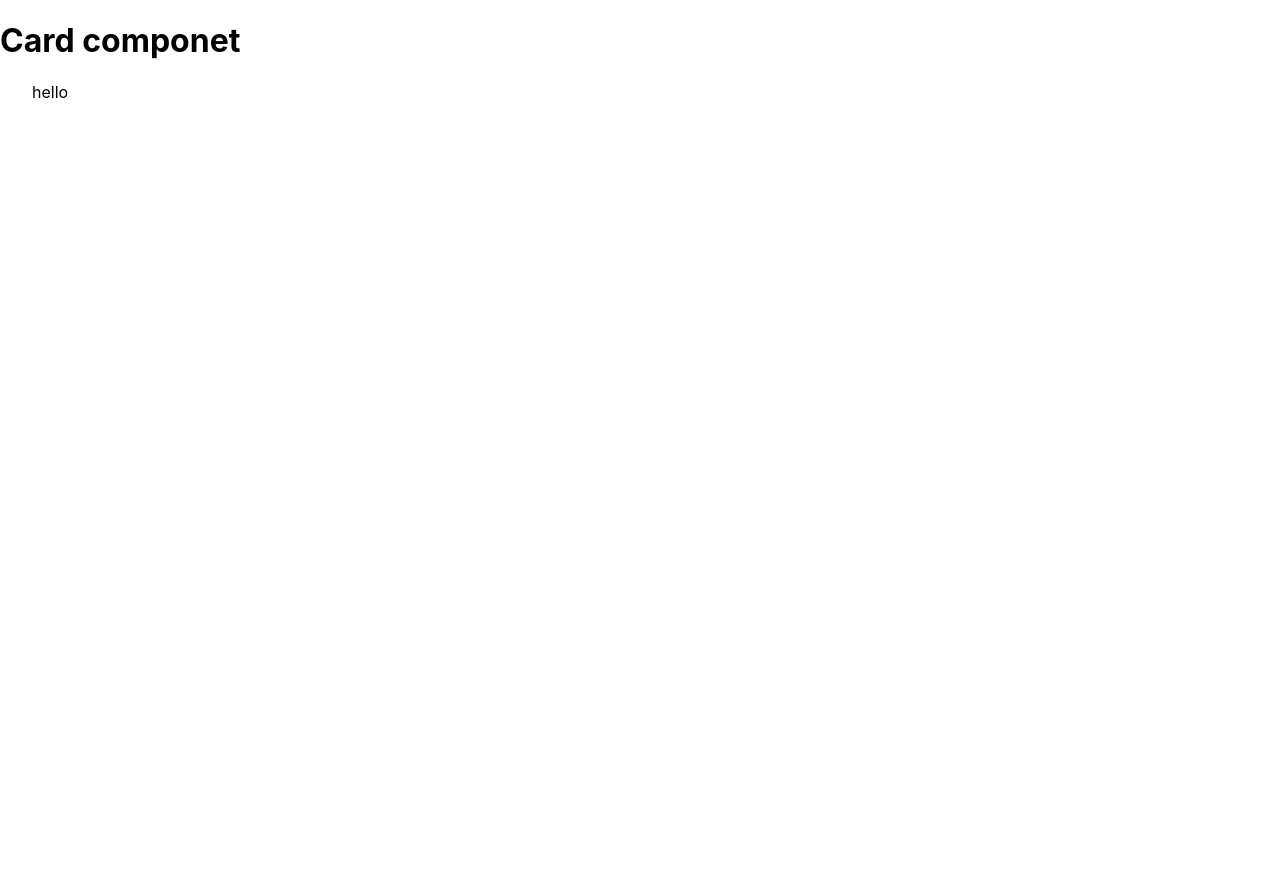
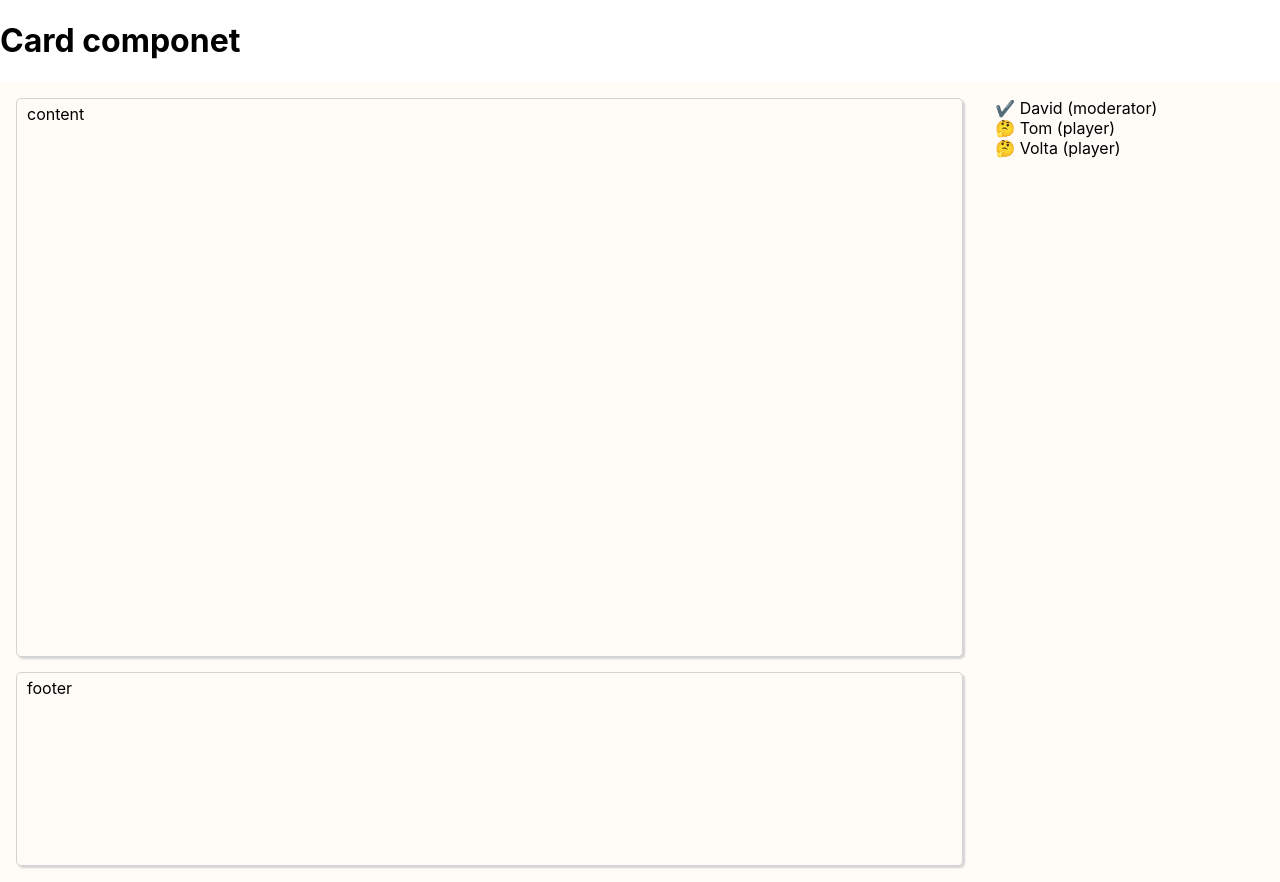
Before and after one commit to wenjoy/wenjoy.github.io, a Next.js app: page /components in a window 1280 px wide. Before the commit the page ends 800 px from the top, so only its background shows below. Built offline with nearby package versions, Linux system fonts and the light colour scheme.

Commit message:
feat: layout

```diff
--- a/next.config.js
+++ b/next.config.js
@@ -8,8 +8,7 @@ const nextConfig = {
 			.find(({oneOf}) => !!oneOf).oneOf
 			.filter(({use}) => JSON.stringify(use)?.includes('css-loader'))
 			.reduce((acc, {use}) => acc.concat(use), [])
-			.forEach(({options}) => {
-        console.log('options: ', options);
+      .forEach(({ options }) => {
 				if (options.modules) {
 					options.modules.exportLocalsConvention = 'camelCase';
 				}
--- a/pages/_app.tsx
+++ b/pages/_app.tsx
@@ -1,4 +1,4 @@
-import '../styles/globals.css'
+import './globals.css'
 import type { AppProps } from 'next/app'
 
 function MyApp({ Component, pageProps }: AppProps) {
--- /dev/null
+++ b/pages/home.module.css
@@ -0,0 +1,41 @@
+.container {
+  display: flex;
+  height: 100vh;
+  padding: 1rem;
+  background: #fffcf7;
+}
+
+.center {
+  flex: 4;
+  display: flex;
+  flex-direction: column;
+}
+
+.content {
+  padding: 5px 10px;
+  margin-bottom: 15px;
+  flex: 3;
+  box-shadow: 2px 2px 2px lightgray;
+  border: 1px solid lightgray;
+  border-radius: 5px;
+}
+
+.footer {
+  flex: 1;
+  box-shadow: 2px 2px 2px lightgray;
+  border: 1px solid lightgray;
+  border-radius: 5px;
+  padding: 5px 10px;
+}
+
+.aside {
+  flex: 1;
+  padding: 0 2rem;
+}
+
+@media (max-width: 600px) {
+  .grid {
+    width: 100%;
+    flex-direction: column;
+  }
+}
--- a/pages/index.tsx
+++ b/pages/index.tsx
@@ -1,11 +1,33 @@
 import type { NextPage } from 'next'
-import Head from 'next/head'
-import Image from 'next/image'
-import styles from '../styles/Home.module.css'
+import styles from './home.module.css'
+import { User, Role, Status } from '../components/user';
+import { List } from '../components/list';
 
 const Home: NextPage = () => {
+  const data = [
+    { id: 1, name: 'David', role: Role.Moderator, status: Status.Voted },
+    { id: 2, name: 'Tom', role: Role.Player, status: Status.Pending },
+    { id: 3, name: 'Volta', role: Role.Player, status: Status.Pending }
+  ]
+
   return (
-    <div className={styles.container}>hello</div>
+    <div className={styles.container}>
+      <section className={styles.center}>
+        <div className={styles.content}>
+          content
+        </div>
+        <div className={styles.footer}>
+          footer
+        </div>
+      </section>
+      <section className={styles.aside}>
+        <List data={data}>
+          { /*can I just User here?*/}
+          {(item) => <User {...item} />}
+        </List>
+        <div className='story'></div>
+      </section>
+    </div>
   )
 }
 
--- a/styles/Home.module.css
+++ /dev/null
@@ -1,116 +0,0 @@
-.container {
-  padding: 0 2rem;
-}
-
-.main {
-  min-height: 100vh;
-  padding: 4rem 0;
-  flex: 1;
-  display: flex;
-  flex-direction: column;
-  justify-content: center;
-  align-items: center;
-}
-
-.footer {
-  display: flex;
-  flex: 1;
-  padding: 2rem 0;
-  border-top: 1px solid #eaeaea;
-  justify-content: center;
-  align-items: center;
-}
-
-.footer a {
-  display: flex;
-  justify-content: center;
-  align-items: center;
-  flex-grow: 1;
-}
-
-.title a {
-  color: #0070f3;
-  text-decoration: none;
-}
-
-.title a:hover,
-.title a:focus,
-.title a:active {
-  text-decoration: underline;
-}
-
-.title {
-  margin: 0;
-  line-height: 1.15;
-  font-size: 4rem;
-}
-
-.title,
-.description {
-  text-align: center;
-}
-
-.description {
-  margin: 4rem 0;
-  line-height: 1.5;
-  font-size: 1.5rem;
-}
-
-.code {
-  background: #fafafa;
-  border-radius: 5px;
-  padding: 0.75rem;
-  font-size: 1.1rem;
-  font-family: Menlo, Monaco, Lucida Console, Liberation Mono, DejaVu Sans Mono,
-    Bitstream Vera Sans Mono, Courier New, monospace;
-}
-
-.grid {
-  display: flex;
-  align-items: center;
-  justify-content: center;
-  flex-wrap: wrap;
-  max-width: 800px;
-}
-
-.card {
-  margin: 1rem;
-  padding: 1.5rem;
-  text-align: left;
-  color: inherit;
-  text-decoration: none;
-  border: 1px solid #eaeaea;
-  border-radius: 10px;
-  transition: color 0.15s ease, border-color 0.15s ease;
-  max-width: 300px;
-}
-
-.card:hover,
-.card:focus,
-.card:active {
-  color: #0070f3;
-  border-color: #0070f3;
-}
-
-.card h2 {
-  margin: 0 0 1rem 0;
-  font-size: 1.5rem;
-}
-
-.card p {
-  margin: 0;
-  font-size: 1.25rem;
-  line-height: 1.5;
-}
-
-.logo {
-  height: 1em;
-  margin-left: 0.5rem;
-}
-
-@media (max-width: 600px) {
-  .grid {
-    width: 100%;
-    flex-direction: column;
-  }
-}
```
Also changed, not shown: pages/globals.css (renamed from styles/globals.css).
